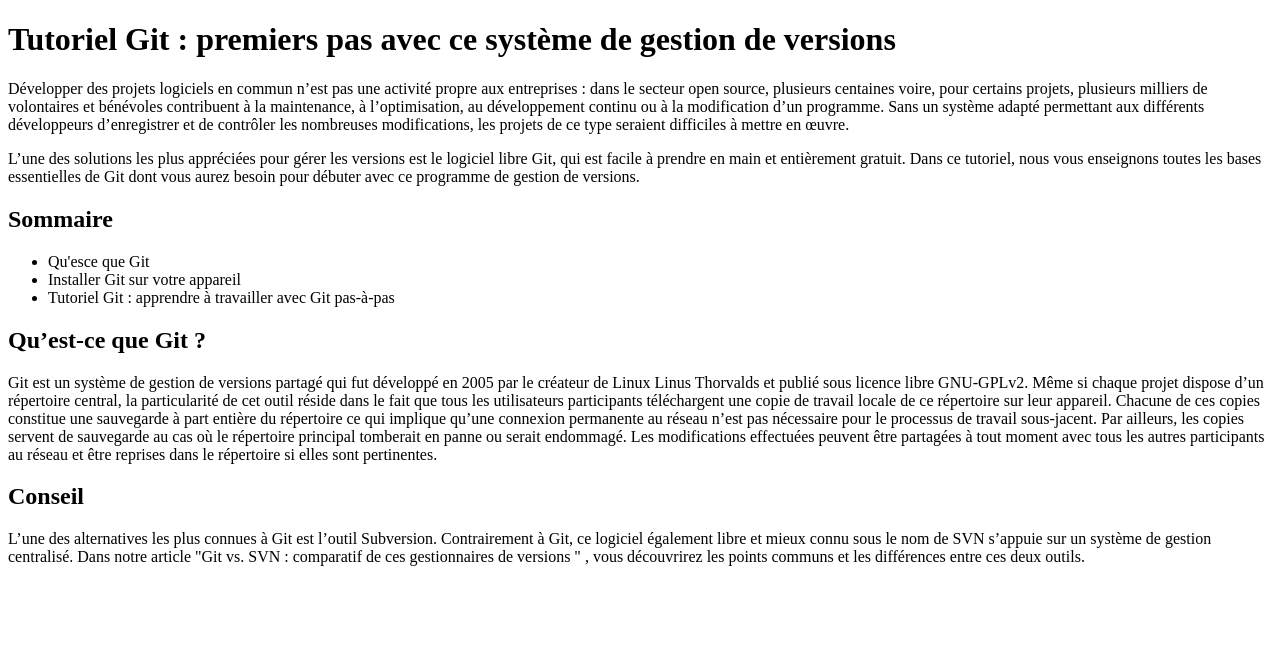
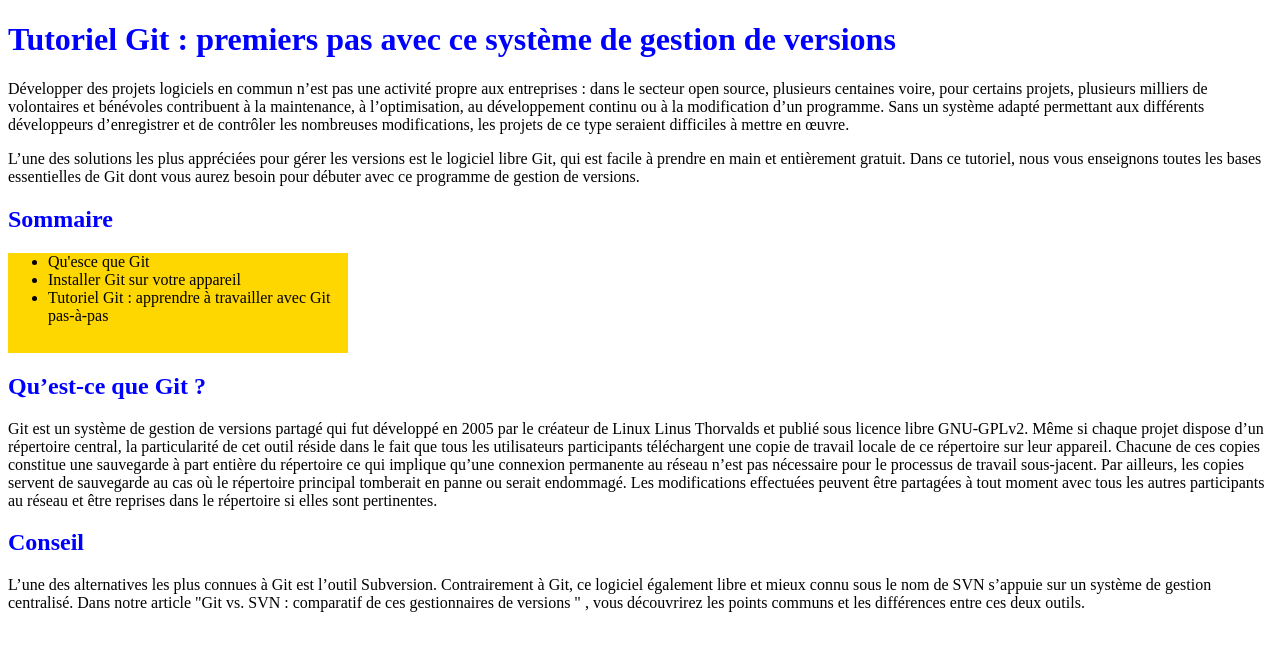
Before and after one commit to 19Nitrodose/Exercice, a plain HTML site: page index.html in a window 1280 px wide. Drawn offline with Linux system fonts and the light colour scheme.

Commit message:
Ajout Style.css

```diff
--- a/index.html
+++ b/index.html
@@ -4,27 +4,28 @@
     <meta charset="UTF-8">
     <meta name="viewport" content="width=device-width, initial-scale=1.0">
     <title>Exercice Mise en page</title>
+    <link rel="stylesheet" href="style.css">
+</head>
 
-</head>
 <body>
-    <h1>Tutoriel Git : premiers pas avec ce système de gestion de versions</h1>
+    <h1 class="titulo-azul">Tutoriel Git : premiers pas avec ce système de gestion de versions</h1>
     <p>Développer des projets logiciels en commun n’est pas une activité propre aux entreprises : dans le secteur open source, plusieurs centaines voire, pour certains projets, plusieurs milliers de volontaires et bénévoles contribuent à la maintenance, à l’optimisation, au développement continu ou à la modification d’un programme. Sans un système adapté permettant aux différents développeurs d’enregistrer et de contrôler les nombreuses modifications, les projets de ce type seraient difficiles à mettre en œuvre.</p>
 
     <p>L’une des solutions les plus appréciées pour gérer les versions est le logiciel libre Git, qui est facile à prendre en main et entièrement gratuit. Dans ce tutoriel, nous vous enseignons toutes les bases essentielles de Git dont vous aurez besoin pour débuter avec ce programme de gestion de versions.</p>
 
-    <h2>Sommaire</h2>
+    <h2 class="titulo-azul">Sommaire</h2>
     <nav>
-        <ul>
+        <ul class="rectangulo-dorado">
             <li>Qu'esce que Git</li>
             <li>Installer Git sur votre appareil</li>
             <li>Tutoriel Git : apprendre à travailler avec Git pas-à-pas</li>
         </ul>
      </nav>
-     <h2>Qu’est-ce que Git ? </h2>
+     <h2 class="titulo-azul">Qu’est-ce que Git ? </h2>
 
      <p>Git est un système de gestion de versions partagé qui fut développé en 2005 par le créateur de Linux Linus Thorvalds et publié sous licence libre GNU-GPLv2. Même si chaque projet dispose d’un répertoire central, la particularité de cet outil réside dans le fait que tous les utilisateurs participants téléchargent une copie de travail locale de ce répertoire sur leur appareil. Chacune de ces copies constitue une sauvegarde à part entière du répertoire ce qui implique qu’une connexion permanente au réseau n’est pas nécessaire pour le processus de travail sous-jacent. Par ailleurs, les copies servent de sauvegarde au cas où le répertoire principal tomberait en panne ou serait endommagé. Les modifications effectuées peuvent être partagées à tout moment avec tous les autres participants au réseau et être reprises dans le répertoire si elles sont pertinentes.</p>
 
-     <h2>Conseil</h2>
+     <h2 class="titulo-azul">Conseil</h2>
 
      <p>L’une des alternatives les plus connues à Git est l’outil Subversion. Contrairement à Git, ce logiciel également libre et mieux connu sous le nom de SVN s’appuie sur un système de gestion centralisé. Dans notre article "Git vs. SVN : comparatif de ces gestionnaires de versions " , vous découvrirez les points communs et les différences entre ces deux outils.</p>
 
--- /dev/null
+++ b/style.css
@@ -0,0 +1,10 @@
+ /* Estilo para un título con color azul */
+ .titulo-azul {
+    color: blue;
+    }
+/* Estilo para un rectángulo con fondo dorado */
+.rectangulo-dorado {
+     width: 300px; /* Ancho del rectángulo en píxeles */
+    height: 100px; /* Alto del rectángulo en píxeles */
+    background-color: gold; /* Color de fondo dorado */
+    }
```
